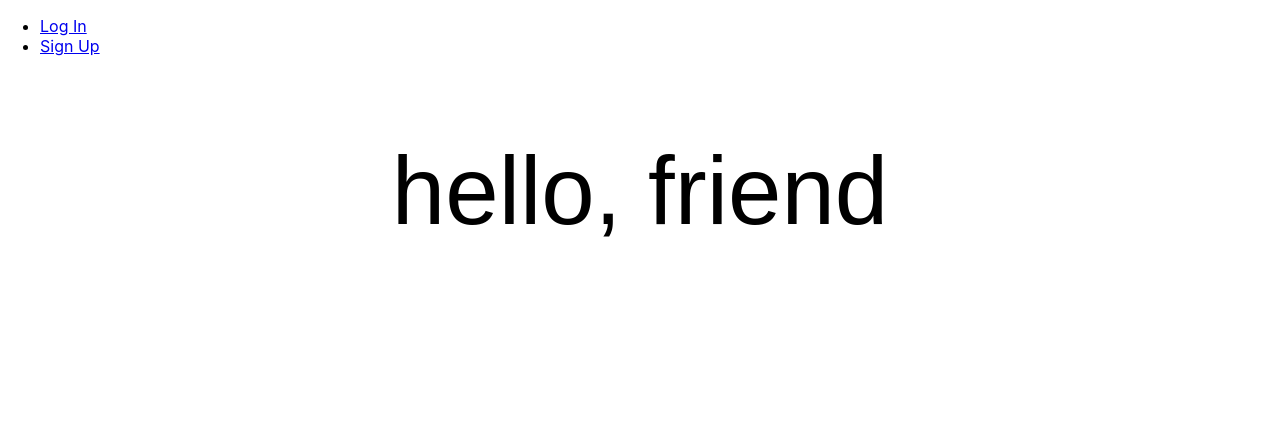
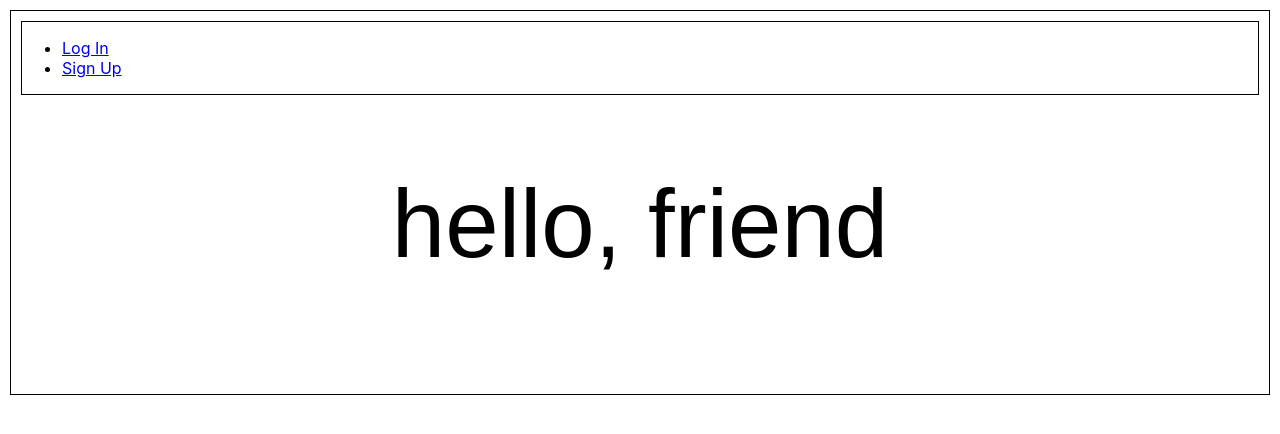
Before and after one commit to treymeetsworld/xplor-app, a React (Create React App) app: page / in a window 1280 px wide. Shown: the top 434 px of the page. Built offline with nearby package versions, Linux system fonts and the light colour scheme; no server answers.

Commit message:
add div borders

```diff
--- a/src/pages/TripDetails/TripDetails.jsx
+++ b/src/pages/TripDetails/TripDetails.jsx
@@ -9,10 +9,18 @@ const TripDetails = (props) => {
   return (
     <>
       <div>
-        <TripHeader />
-        <PackingList handleAddPackingItem={props.handleAddPackingItem}/>
-        <Hotel />
-        <Flight />
+        <div>
+          <TripHeader />
+        </div>
+        <div>
+          <PackingList handleAddPackingItem={props.handleAddPackingItem}/>
+        </div>
+        <div>
+          <Hotel />
+        </div>
+        <div>
+          <Flight />
+        </div>
       </div>
     </>
   );
--- a/src/styles/index.scss
+++ b/src/styles/index.scss
@@ -21,3 +21,8 @@ code {
   font-family: source-code-pro, Menlo, Monaco, Consolas, 'Courier New',
     monospace;
 }
+
+div {
+  border: solid 1px black;
+  margin: 10px;
+}
```
Also changed, not shown: src/pages/Landing/Landing.jsx (line endings or trailing spaces).
